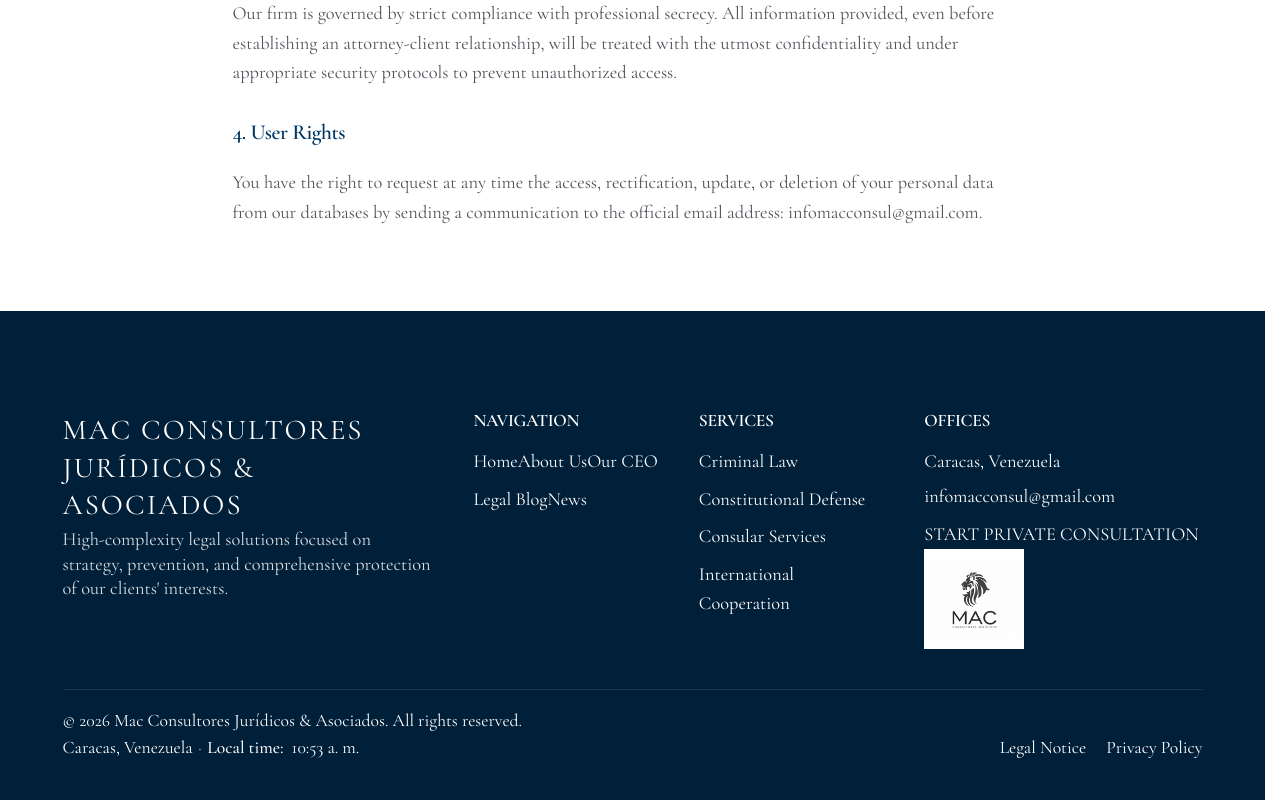
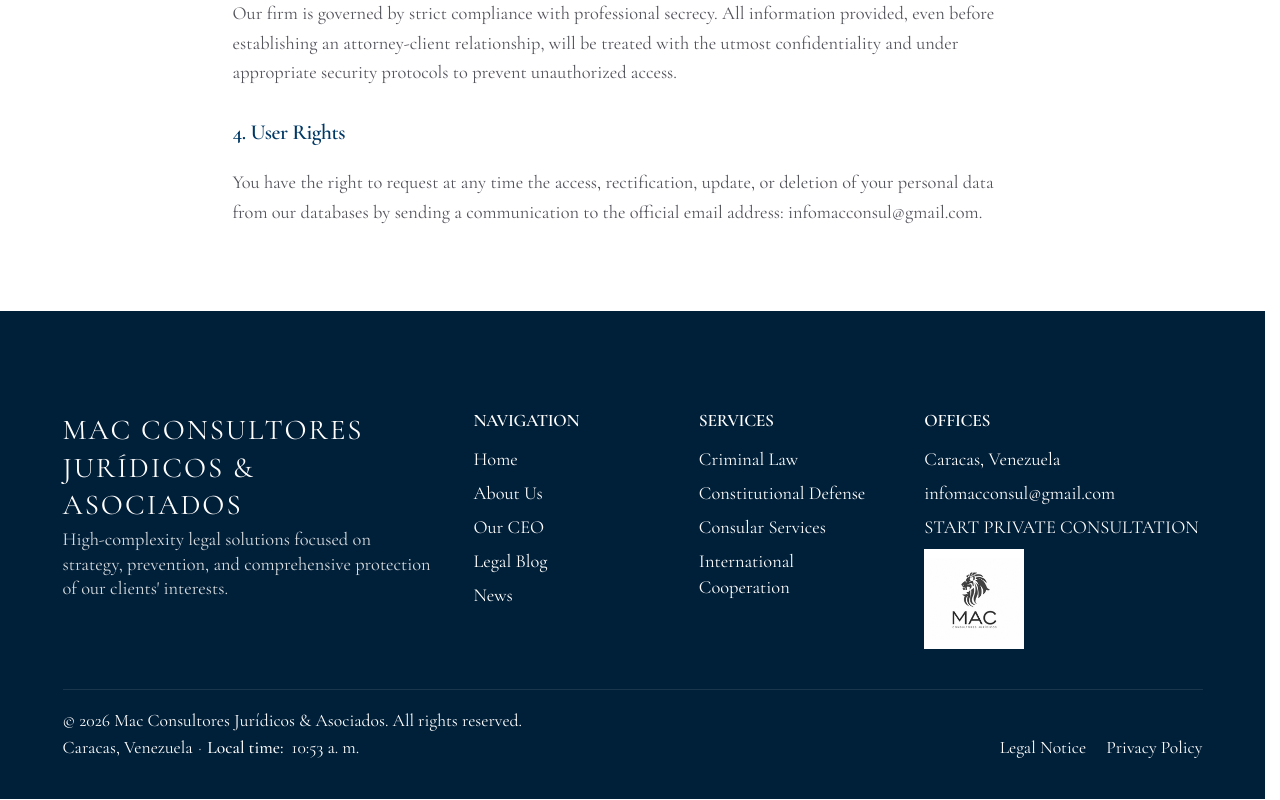
Before and after one commit to mcolina777-cpu/mac-consultores-site-clean, a Next.js app: page /en/privacidad in a window 1280 px wide. Shown: the part 776-1576 px from the top of the page. Built offline with nearby package versions, Linux system fonts and the light colour scheme.

Commit message:
fix(css): unify line-height for footer navigation and services links

```diff
--- a/src/app/globals.css
+++ b/src/app/globals.css
@@ -510,19 +510,26 @@ footer, .footer {
 .footer-col ul li {
   margin-bottom: 0.5rem;
   font-size: 1.15rem;
-    line-height: 1.3;
+  line-height: 1.4; /* valor único y estable para todos los items */
   text-align: left;
 }
 
-.footer-col ul li:last-child {
-    margin-bottom: 0;
+/* Lista principal del footer para Navigation y Services */
+.footer-links {
+  list-style: none;
+  padding: 0;
+  margin: 0;
 }
 
-.footer-col ul a, .footer-links a, .footer-links li {
+.footer-links li {
+  margin-bottom: 0.5rem;
+}
+
+.footer-links a {
   color: inherit;
   text-decoration: none;
   font-size: 1.15rem;
-    line-height: 1.6;
+  line-height: 1.4; /* mismo line-height que li para evitar saltos raros */
   transition: color 0.3s ease;
   display: inline-block;
 }
```
Lines whose indentation alone changed are shown as unchanged.
